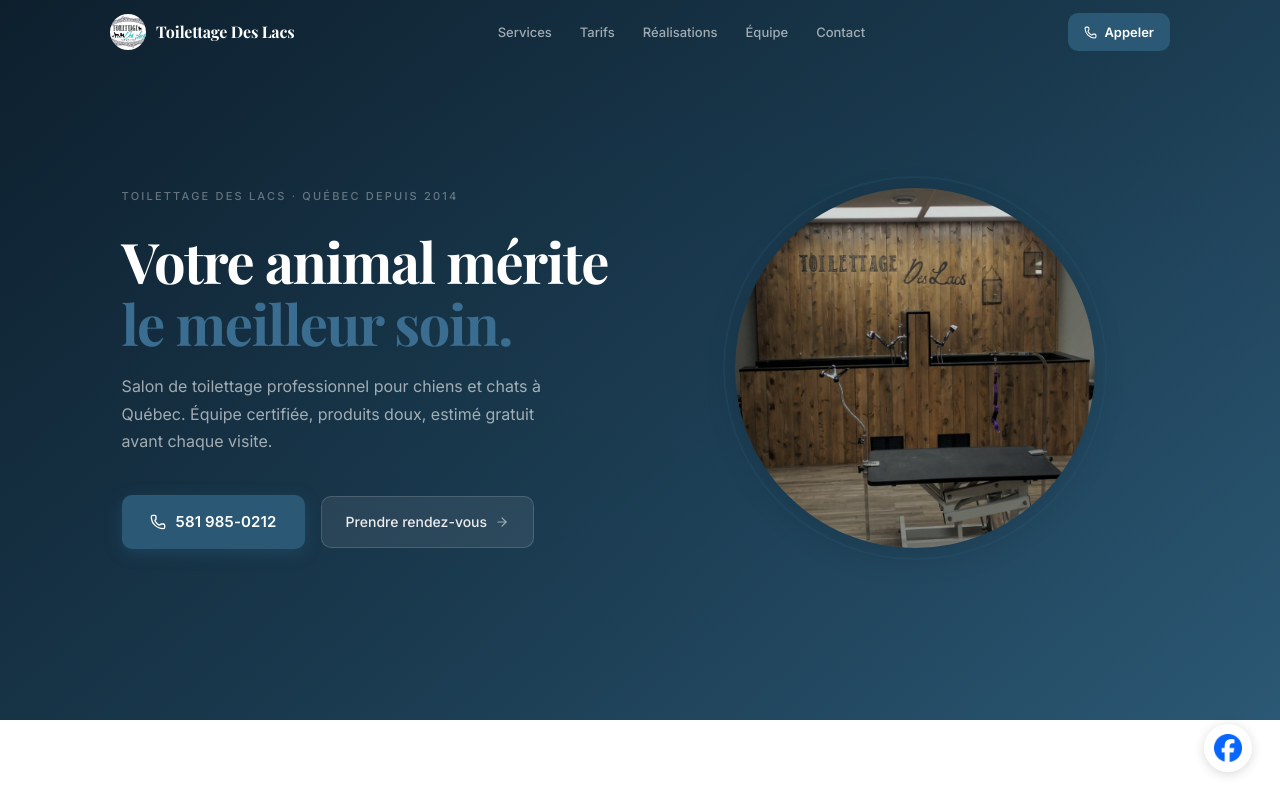
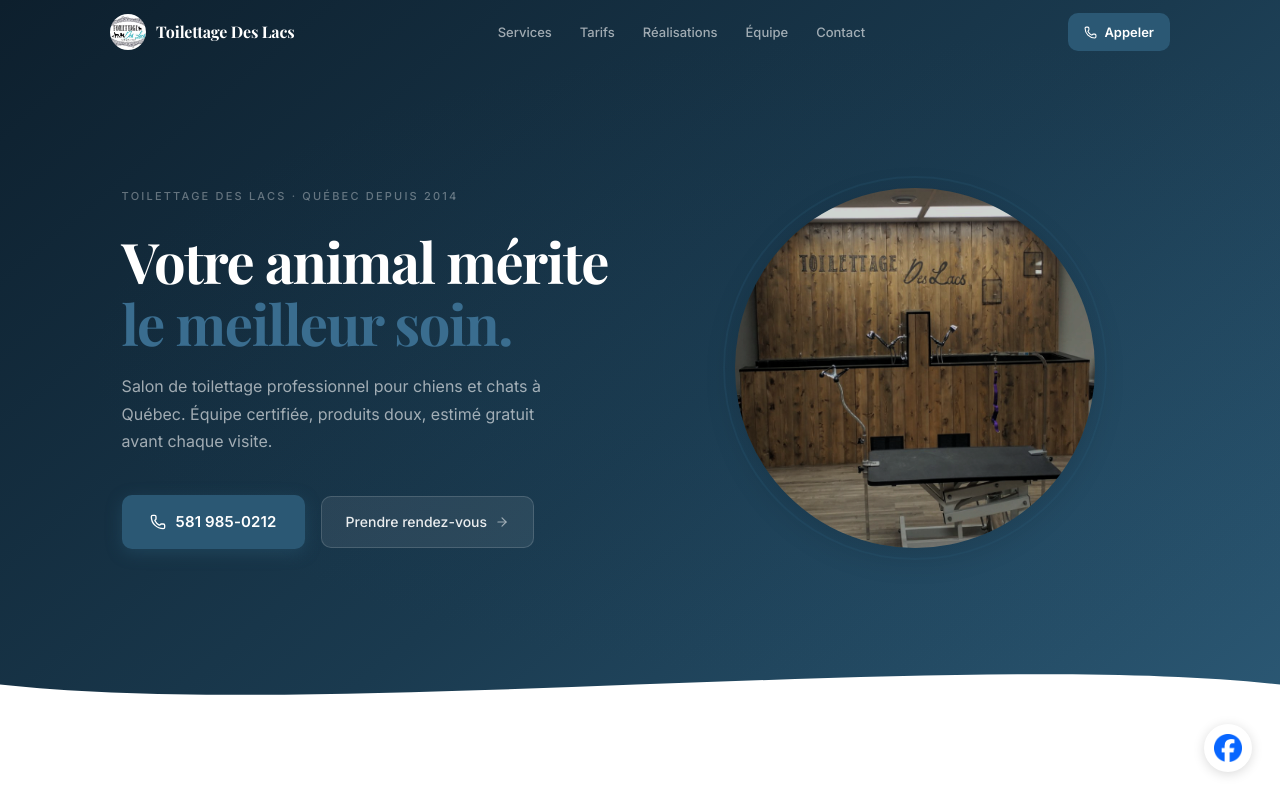
Before and after one commit to lalphadb/toilettage-v5, a React (Vite) app: page / in a window 1280 px wide. Shown: the top 800 px of the page. Built offline with nearby package versions, Linux system fonts and the light colour scheme; a web font is replaced by a local one.

Commit message:
fix: remise de la vague de transition Hero → blanc

```diff
--- a/src/components/Hero.tsx
+++ b/src/components/Hero.tsx
@@ -99,6 +99,13 @@
       </div>
     </div>
 
+
+    {/* Vague de transition vers blanc */}
+    <div style={{ position: 'absolute', bottom: 0, left: 0, right: 0, lineHeight: 0 }}>
+      <svg viewBox="0 0 1440 80" style={{ width: '100%', display: 'block' }} preserveAspectRatio="none">
+        <path d="M0,40 C360,80 1080,0 1440,40 L1440,80 L0,80 Z" fill="#ffffff" />
+      </svg>
+    </div>
   </section>
 )
 
```
